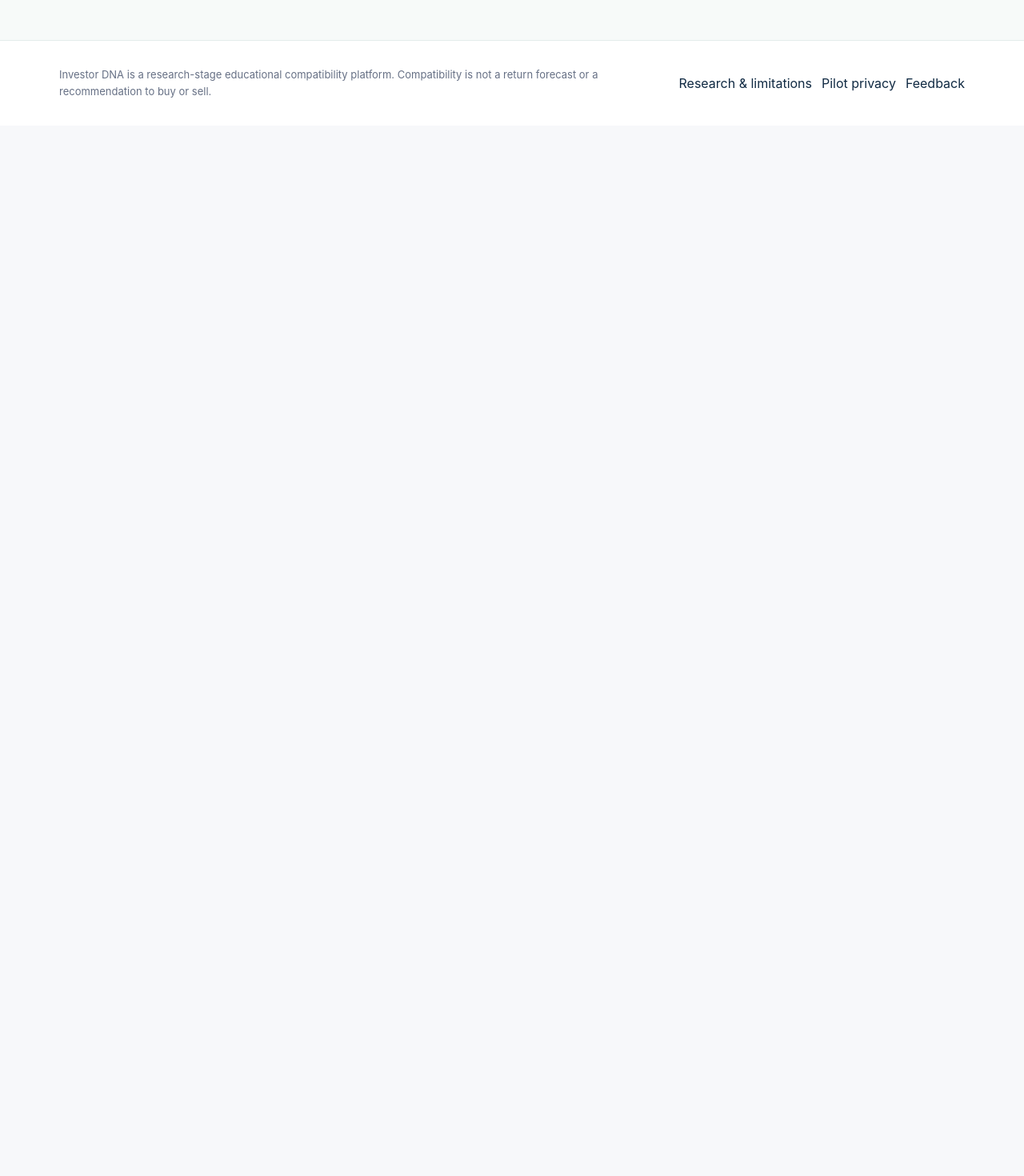
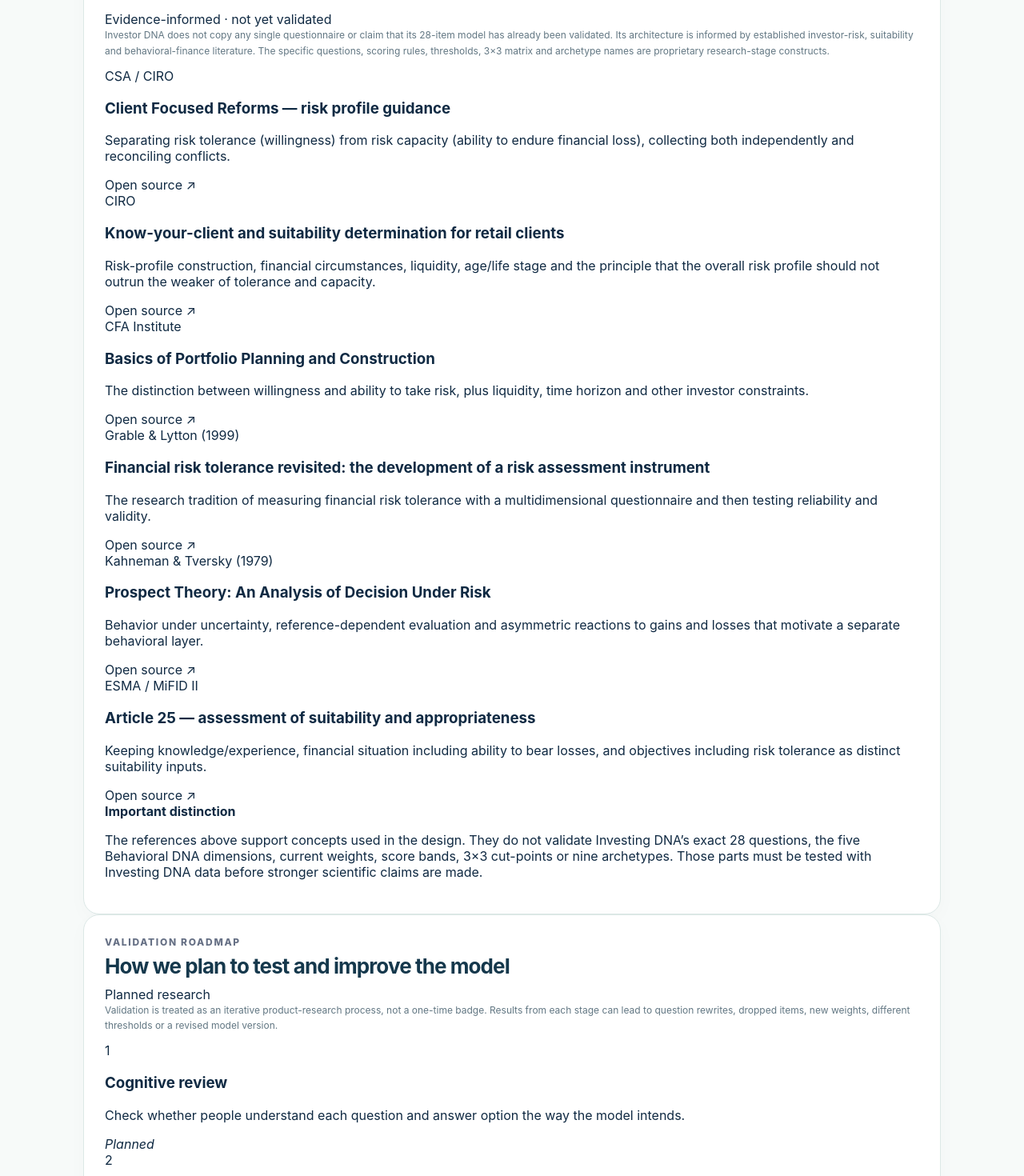
Before and after one commit to mahdikakavandkordi-droid/Investing-dnav1, a Next.js app: page /research/investor-dna in a window 1280 px wide. Shown: the part 1640-3110 px from the top of the page at 80% size. Before the commit the page ends 1797 px from the top, so only its background shows below. Built offline with nearby package versions, Linux system fonts and the light colour scheme; no server answers.

Commit message:
Add research references and validation roadmap to DNA methodology

```diff
--- a/app/research/investor-dna/page.tsx
+++ b/app/research/investor-dna/page.tsx
@@ -12,6 +12,57 @@
  ['Reference flexibility','How easily you look past the price you paid and reassess from today.'],
  ['Evidence discipline','How willing you are to test your view against new evidence.'],
  ['Emotional decision control','How well you keep stress and regret from taking over the decision.']
+];
+
+
+const references=[
+ {
+  source:'CSA / CIRO',
+  title:'Client Focused Reforms — risk profile guidance',
+  href:'https://www.ciro.ca/newsroom/publications/joint-canadian-securities-administrators-canadian-investment-regulatory-organization-staff-notice-31-0',
+  informs:'Separating risk tolerance (willingness) from risk capacity (ability to endure financial loss), collecting both independently and reconciling conflicts.'
+ },
+ {
+  source:'CIRO',
+  title:'Know-your-client and suitability determination for retail clients',
+  href:'https://www.ciro.ca/newsroom/publications/know-your-client-and-suitability-determination-retail-clients',
+  informs:'Risk-profile construction, financial circumstances, liquidity, age/life stage and the principle that the overall risk profile should not outrun the weaker of tolerance and capacity.'
+ },
+ {
+  source:'CFA Institute',
+  title:'Basics of Portfolio Planning and Construction',
+  href:'https://www.cfainstitute.org/insights/professional-learning/refresher-readings/2026/basics-of-portfolio-planning-and-construction',
+  informs:'The distinction between willingness and ability to take risk, plus liquidity, time horizon and other investor constraints.'
+ },
+ {
+  source:'Grable & Lytton (1999)',
+  title:'Financial risk tolerance revisited: the development of a risk assessment instrument',
+  href:'https://openjournals.libs.uga.edu/fsr/article/view/3890',
+  informs:'The research tradition of measuring financial risk tolerance with a multidimensional questionnaire and then testing reliability and validity.'
+ },
+ {
+  source:'Kahneman & Tversky (1979)',
+  title:'Prospect Theory: An Analysis of Decision Under Risk',
+  href:'https://kahneman.scholar.princeton.edu/sites/g/files/toruqf3831/files/kahneman/files/prospect_theory.pdf',
+  informs:'Behavior under uncertainty, reference-dependent evaluation and asymmetric reactions to gains and losses that motivate a separate behavioral layer.'
+ },
+ {
+  source:'ESMA / MiFID II',
+  title:'Article 25 — assessment of suitability and appropriateness',
+  href:'https://www.esma.europa.eu/publications-and-data/interactive-single-rulebook/mifid-ii/article-25-assessment-suitability-and',
+  informs:'Keeping knowledge/experience, financial situation including ability to bear losses, and objectives including risk tolerance as distinct suitability inputs.'
+ }
+];
+
+const validationRoadmap=[
+ ['1','Cognitive review','Check whether people understand each question and answer option the way the model intends.','Planned'],
+ ['2','Pilot sample','Collect enough completed assessments to inspect score distributions, missingness and item behaviour.','Planned'],
+ ['3','Reliability','Estimate internal consistency for multi-item constructs and identify weak or redundant items.','Planned'],
+ ['4','Factor structure','Test whether the observed responses support the intended latent dimensions instead of only the designed labels.','Planned'],
+ ['5','Stability','Run test–retest analysis to see whether stable traits remain reasonably stable over time.','Planned'],
+ ['6','Convergent validation','Compare relevant scores with an established financial risk-tolerance measure and related external criteria.','Planned'],
+ ['7','Calibration & fairness','Revisit weights, thresholds and 3×3 cut-points; test subgroup and language effects before making stronger claims.','Planned'],
+ ['8','Versioned release','Publish the validated model version, retain historical model versions and document any scoring changes.','Planned']
 ];
 
 export default function InvestorDnaMethodology(){
@@ -77,7 +128,45 @@
     <h2>What the result does — and does not — mean</h2>
     <p>This assessment is a research candidate, not a validated psychometric diagnostic and not an investment recommendation. It is designed to make the inputs and reasoning visible so users can understand the profile rather than receive a black-box label.</p>
     <p>Question wording, scoring rules and model versions are tracked so the methodology can be reviewed and refined during research. A future validated version may change thresholds or weighting; historical results should therefore retain their model version.</p>
-    <div className="actions"><Link className="btn primary" href="/dna/assessment">Start the assessment</Link><Link className="btn" href="/research">Research & limitations</Link></div>
+   </section>
+
+   <section className="methodology-card methodology-foundations">
+    <div className="methodology-section-head">
+     <div><div className="eyebrow">Research foundations</div><h2>What informed the model</h2></div>
+     <span className="methodology-status">Evidence-informed · not yet validated</span>
+    </div>
+    <p className="methodology-section-intro">Investor DNA does not copy any single questionnaire or claim that its 28-item model has already been validated. Its architecture is informed by established investor-risk, suitability and behavioral-finance literature. The specific questions, scoring rules, thresholds, 3×3 matrix and archetype names are proprietary research-stage constructs.</p>
+    <div className="methodology-reference-grid">
+     {references.map(reference=><article className="methodology-reference" key={reference.title}>
+      <div className="methodology-reference-source">{reference.source}</div>
+      <h3>{reference.title}</h3>
+      <p>{reference.informs}</p>
+      <a href={reference.href} target="_blank" rel="noreferrer">Open source ↗</a>
+     </article>)}
+    </div>
+    <div className="methodology-proprietary-note">
+     <strong>Important distinction</strong>
+     <p>The references above support concepts used in the design. They do not validate Investing DNA’s exact 28 questions, the five Behavioral DNA dimensions, current weights, score bands, 3×3 cut-points or nine archetypes. Those parts must be tested with Investing DNA data before stronger scientific claims are made.</p>
+    </div>
+   </section>
+
+   <section className="methodology-card methodology-validation">
+    <div className="methodology-section-head">
+     <div><div className="eyebrow">Validation roadmap</div><h2>How we plan to test and improve the model</h2></div>
+     <span className="methodology-status methodology-status-planned">Planned research</span>
+    </div>
+    <p className="methodology-section-intro">Validation is treated as an iterative product-research process, not a one-time badge. Results from each stage can lead to question rewrites, dropped items, new weights, different thresholds or a revised model version.</p>
+    <div className="methodology-validation-list">
+     {validationRoadmap.map(([step,title,copy,status])=><article key={step}>
+      <span className="validation-step">{step}</span>
+      <div><h3>{title}</h3><p>{copy}</p></div>
+      <em>{status}</em>
+     </article>)}
+    </div>
+    <div className="methodology-validation-footer">
+     <p><strong>Versioning rule:</strong> material methodology changes should create a new model version rather than silently rewriting prior results.</p>
+     <div className="actions"><Link className="btn primary" href="/dna/assessment">Start the assessment</Link><Link className="btn" href="/research">Research & limitations</Link></div>
+    </div>
    </section>
   </div>
  </main>;
```
